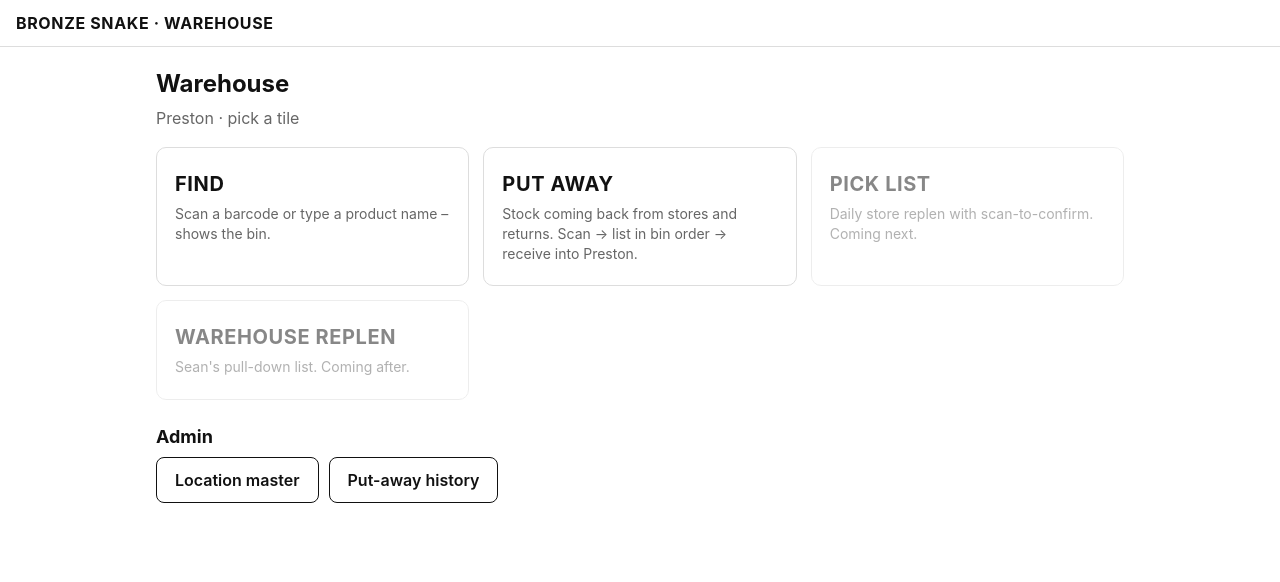
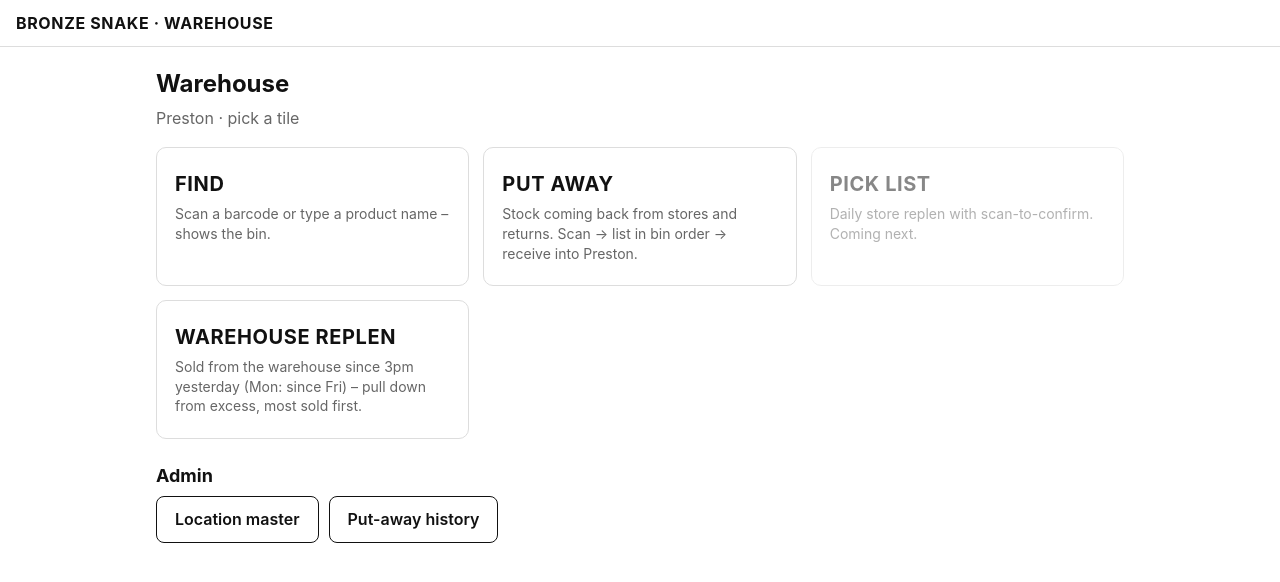
Before and after one commit to Bronze-snake/warehouse-ops, a Next.js app: page / in a window 1280 px wide. Shown: the top 582 px of the page. Built offline with nearby package versions, Linux system fonts and the light colour scheme; no server answers.

Commit message:
Update page.tsx

```diff
--- a/src/app/page.tsx
+++ b/src/app/page.tsx
@@ -7,7 +7,7 @@ export default function Home() {
         <a className="tile" href="/find"><div className="t">FIND</div><div className="d">Scan a barcode or type a product name – shows the bin.</div></a>
         <a className="tile" href="/putaway"><div className="t">PUT AWAY</div><div className="d">Stock coming back from stores and returns. Scan → list in bin order → receive into Preston.</div></a>
         <a className="tile soon" href="#"><div className="t">PICK LIST</div><div className="d">Daily store replen with scan-to-confirm. Coming next.</div></a>
-        <a className="tile soon" href="#"><div className="t">WAREHOUSE REPLEN</div><div className="d">Sean's pull-down list. Coming after.</div></a>
+        <a className="tile" href="/replen"><div className="t">WAREHOUSE REPLEN</div><div className="d">Sold from the warehouse since 3pm yesterday (Mon: since Fri) – pull down from excess, most sold first.</div></a>
       </div>
       <h2>Admin</h2>
       <div className="row"><a className="btn secondary" href="/locations">Location master</a><a className="btn secondary" href="/history">Put-away history</a></div>
```
